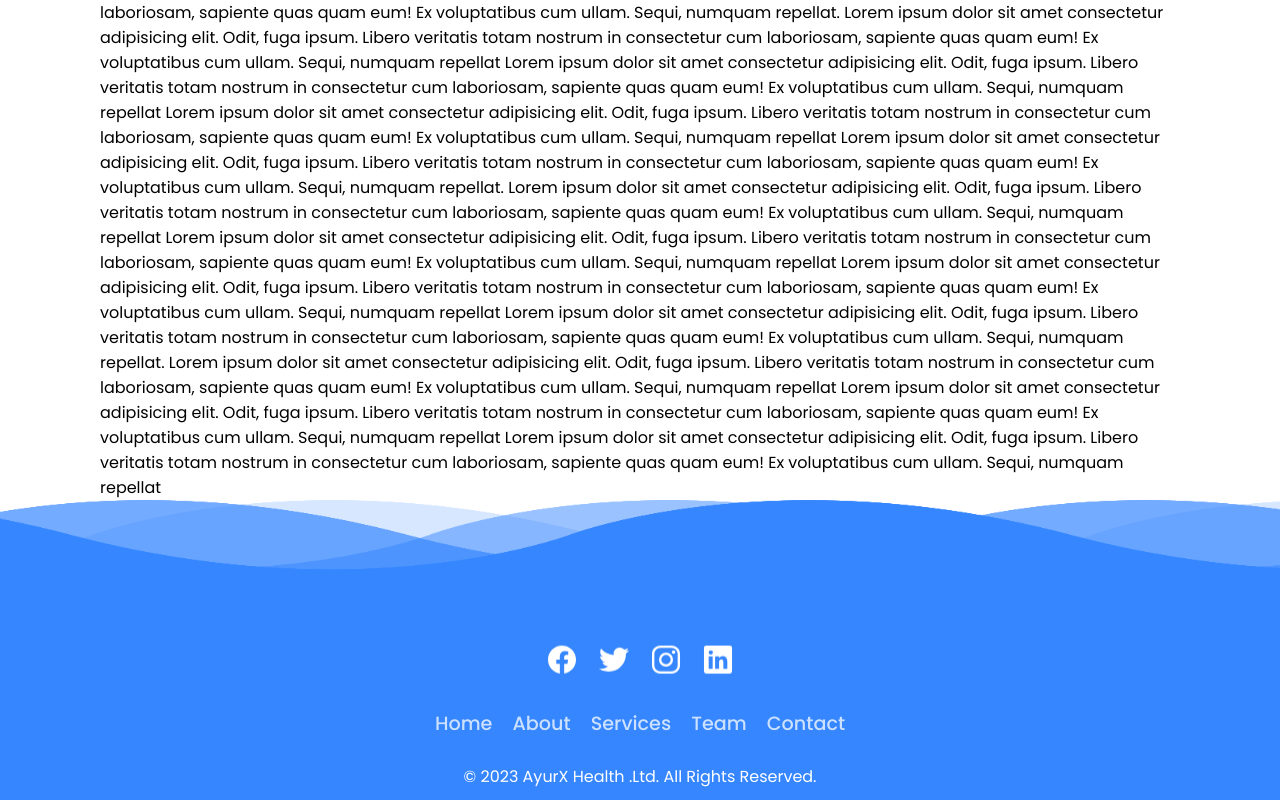
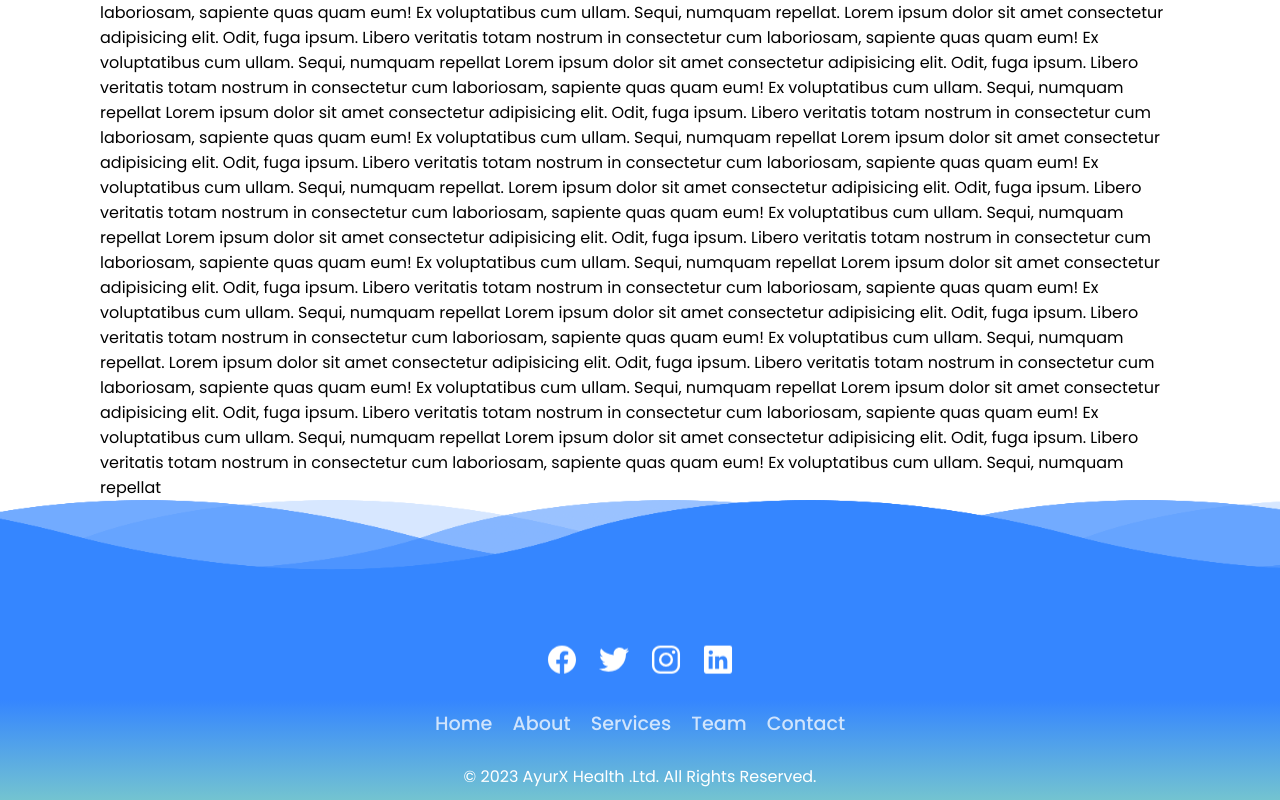
Before and after one commit to MSami625/AyurX, a plain HTML site: page index.html in a window 1280 px wide. Shown: the part 880-1680 px from the top of the page. Drawn offline with nearby package versions, Linux system fonts and the light colour scheme.

Commit message:
Shubham6

```diff
--- a/style.css
+++ b/style.css
@@ -199,7 +199,9 @@ footer{
 
     position: relative;
     width: 100%;
-    background: #3586ff;
+    /*background: #3586ff;*/
+    background-color: #3586ff;
+    background-image: linear-gradient(180deg, #3586ff 50%, #80D0C7 110%);
     height: 200px;
     padding: 20px 50px;
     display:flex;
```
